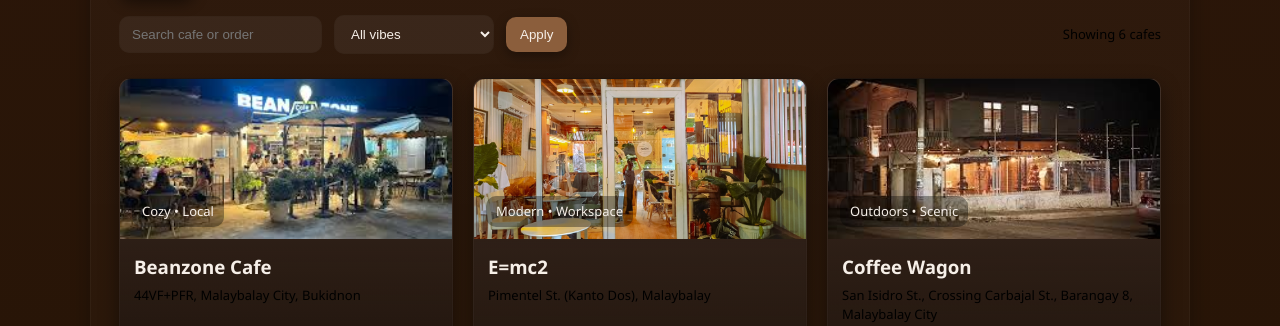
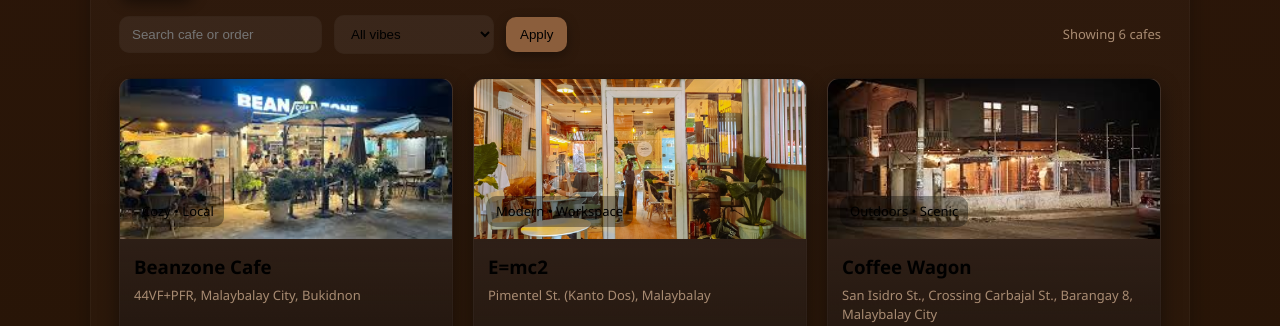
Before and after one commit to yoan777/Malaybalay-Cafe-Guide, a plain HTML site: page index.html in a window 1280 px wide. Shown: the part 136-462 px from the top of the page. Drawn offline with Linux system fonts and the light colour scheme.

Commit message:
Update theme variables for paper and muted colors

```diff
--- a/style.CSS
+++ b/style.CSS
@@ -1,9 +1,9 @@
   /* ---------- Theme Variables ---------- */
   :root{
     --bg:#2b1609;
-    --paper:#f6efe8;
+    --paper:##000000;
     --accent:#8b5e3c;
-    --muted:#000000;
+    --muted:#a88b72;
     --forest:#274734;
     --card:#3b2a21;
     --glass: rgba(255,255,255,0.06);
```
